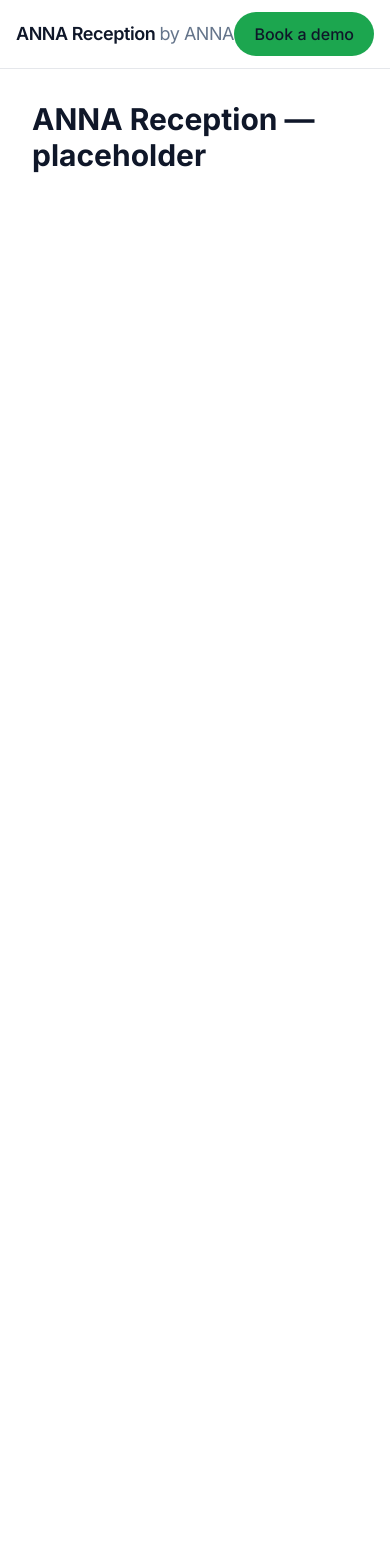
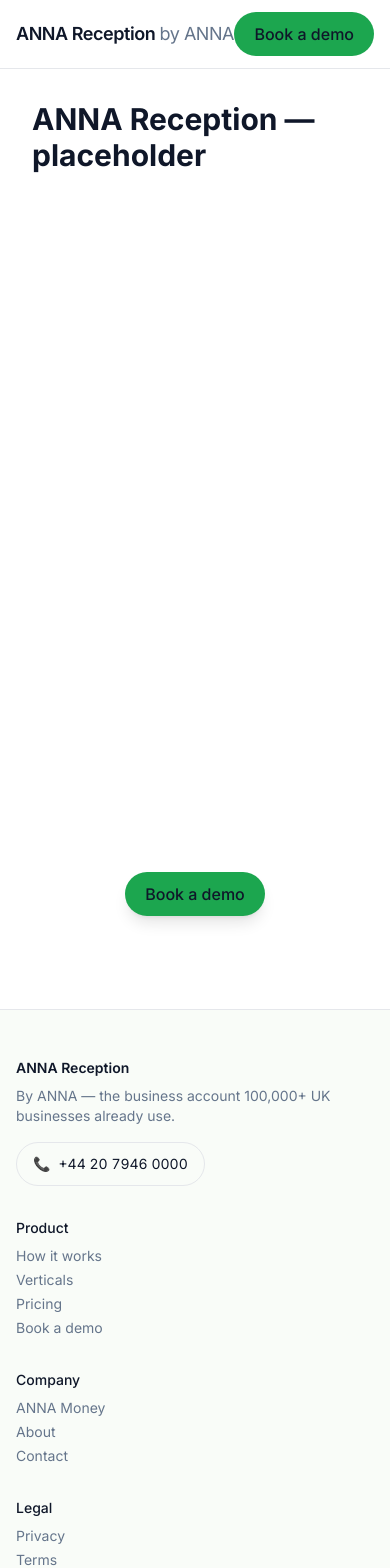
Before and after one commit to nfilippov733/anna-reception, a Next.js app: page / in a window 390 px wide. Shown: the top 1568 px of the page. Before the commit the page ends 913 px from the top, so only its background shows below. Built offline with nearby package versions, Linux system fonts and the light colour scheme; a web font is replaced by a local one.

Commit message:
feat: footer (§16) + mobile sticky demo CTA (hero scroll-past)

```diff
--- a/src/app/layout.tsx
+++ b/src/app/layout.tsx
@@ -2,6 +2,8 @@
 import { Inter, Calistoga } from "next/font/google";
 import type { Metadata } from "next";
 import { Header } from "@/components/layout/Header";
+import { Footer } from "@/components/layout/Footer";
+import { StickyDemoCTA } from "@/components/layout/StickyDemoCTA";
 
 const inter = Inter({ subsets: ["latin"], variable: "--font-inter", display: "swap" });
 const display = Calistoga({ subsets: ["latin"], weight: "400", variable: "--font-display", display: "swap" });
@@ -17,6 +19,8 @@
       <body className="min-h-screen flex flex-col">
         <Header />
         <main className="flex-1">{children}</main>
+        <Footer />
+        <StickyDemoCTA />
       </body>
     </html>
   );
--- /dev/null
+++ b/src/components/layout/Footer.tsx
@@ -0,0 +1,42 @@
+import { PhoneChip } from "@/components/primitives/PhoneChip";
+
+const DEMO_PHONE = process.env.NEXT_PUBLIC_DEMO_PHONE ?? "+44 20 7946 0000";
+
+export function Footer() {
+  return (
+    <footer className="border-t border-border bg-bg-alt mt-24">
+      <div className="mx-auto max-w-page px-4 py-12 grid gap-8 md:grid-cols-4 text-sm">
+        <div>
+          <div className="font-semibold">ANNA Reception</div>
+          <p className="mt-2 text-fg-muted">By ANNA — the business account 100,000+ UK businesses already use.</p>
+          <PhoneChip number={DEMO_PHONE} className="mt-4" />
+        </div>
+        <div>
+          <div className="font-medium">Product</div>
+          <ul className="mt-2 space-y-1 text-fg-muted">
+            <li><a href="#how-it-works" className="hover:underline">How it works</a></li>
+            <li><a href="#verticals" className="hover:underline">Verticals</a></li>
+            <li><a href="#pricing" className="hover:underline">Pricing</a></li>
+            <li><a href="/demo" className="hover:underline">Book a demo</a></li>
+          </ul>
+        </div>
+        <div>
+          <div className="font-medium">Company</div>
+          <ul className="mt-2 space-y-1 text-fg-muted">
+            <li><a href="https://anna.money" className="hover:underline">ANNA Money</a></li>
+            <li><a href="/about" className="hover:underline">About</a></li>
+            <li><a href="/contact" className="hover:underline">Contact</a></li>
+          </ul>
+        </div>
+        <div>
+          <div className="font-medium">Legal</div>
+          <ul className="mt-2 space-y-1 text-fg-muted">
+            <li><a href="/privacy" className="hover:underline">Privacy</a></li>
+            <li><a href="/terms" className="hover:underline">Terms</a></li>
+            <li className="text-xs">Absolute Financial Services Ltd. ANNA is a trading name. FCA reference TBD.</li>
+          </ul>
+        </div>
+      </div>
+    </footer>
+  );
+}
--- /dev/null
+++ b/src/components/layout/StickyDemoCTA.tsx
@@ -0,0 +1,42 @@
+"use client";
+import { useEffect, useState } from "react";
+import { Button } from "@/components/primitives/Button";
+import { cn } from "@/lib/cn";
+
+type Props = {
+  // Used by tests to control state; in production the component reads scroll itself.
+  active?: boolean;
+};
+
+export function StickyDemoCTA({ active: forcedActive }: Props = {}) {
+  const [active, setActive] = useState(forcedActive ?? false);
+
+  useEffect(() => {
+    if (forcedActive !== undefined) {
+      setActive(forcedActive);
+      return;
+    }
+    function onScroll() {
+      // Hero ends at roughly 600px; engage sticky once user scrolls past it.
+      setActive(window.scrollY > 600);
+    }
+    onScroll();
+    window.addEventListener("scroll", onScroll, { passive: true });
+    return () => window.removeEventListener("scroll", onScroll);
+  }, [forcedActive]);
+
+  return (
+    <div
+      data-testid="sticky-cta"
+      data-active={active}
+      className={cn(
+        "fixed bottom-4 inset-x-4 z-30 md:hidden flex justify-center transition-transform duration-200 motion-reduce:transition-none",
+        active ? "translate-y-0" : "translate-y-[200%]"
+      )}
+    >
+      <Button href="/demo" className="shadow-lg" data-event="hero_cta_demo_clicked">
+        Book a demo
+      </Button>
+    </div>
+  );
+}
```
Also changed, not shown: 1 other file (tests, documents, lock files or other folders).
